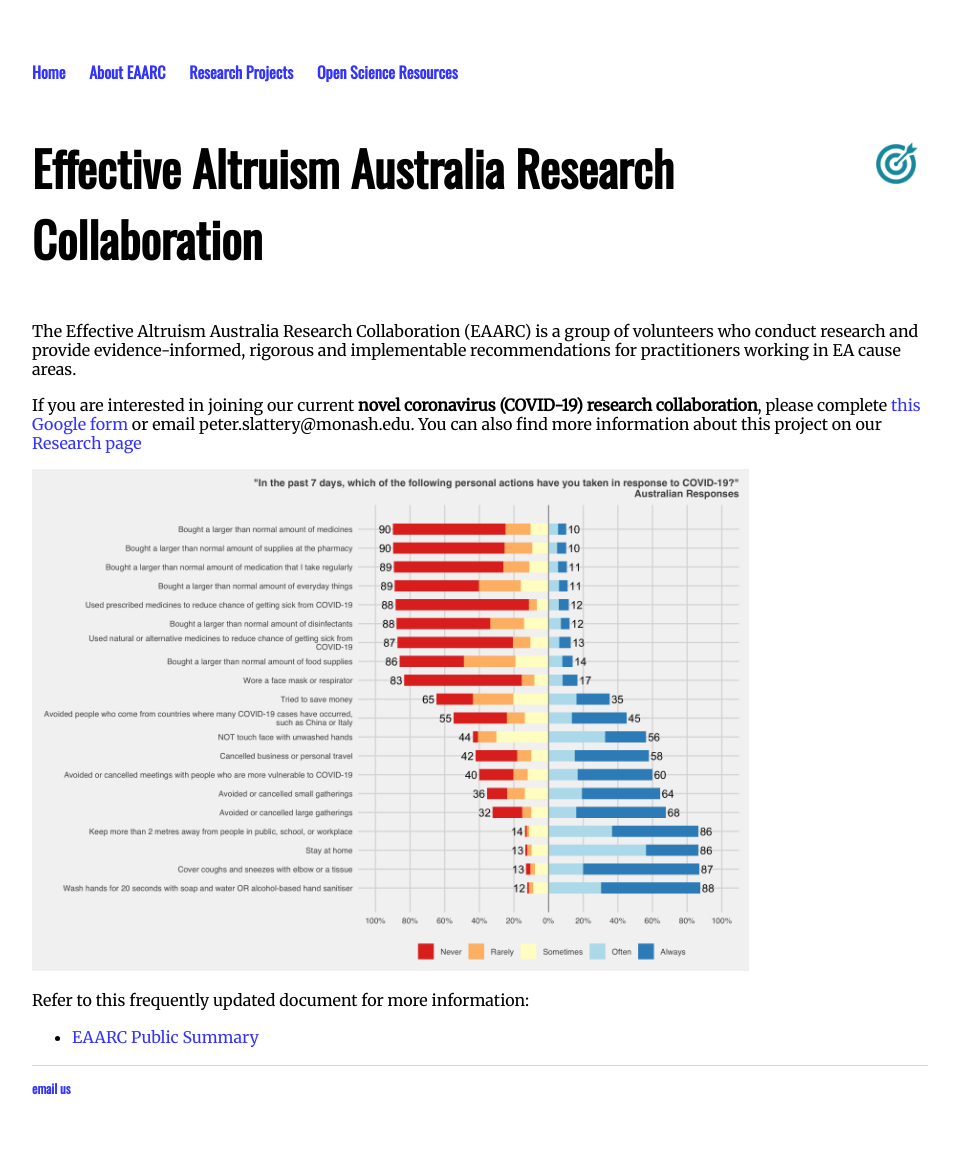
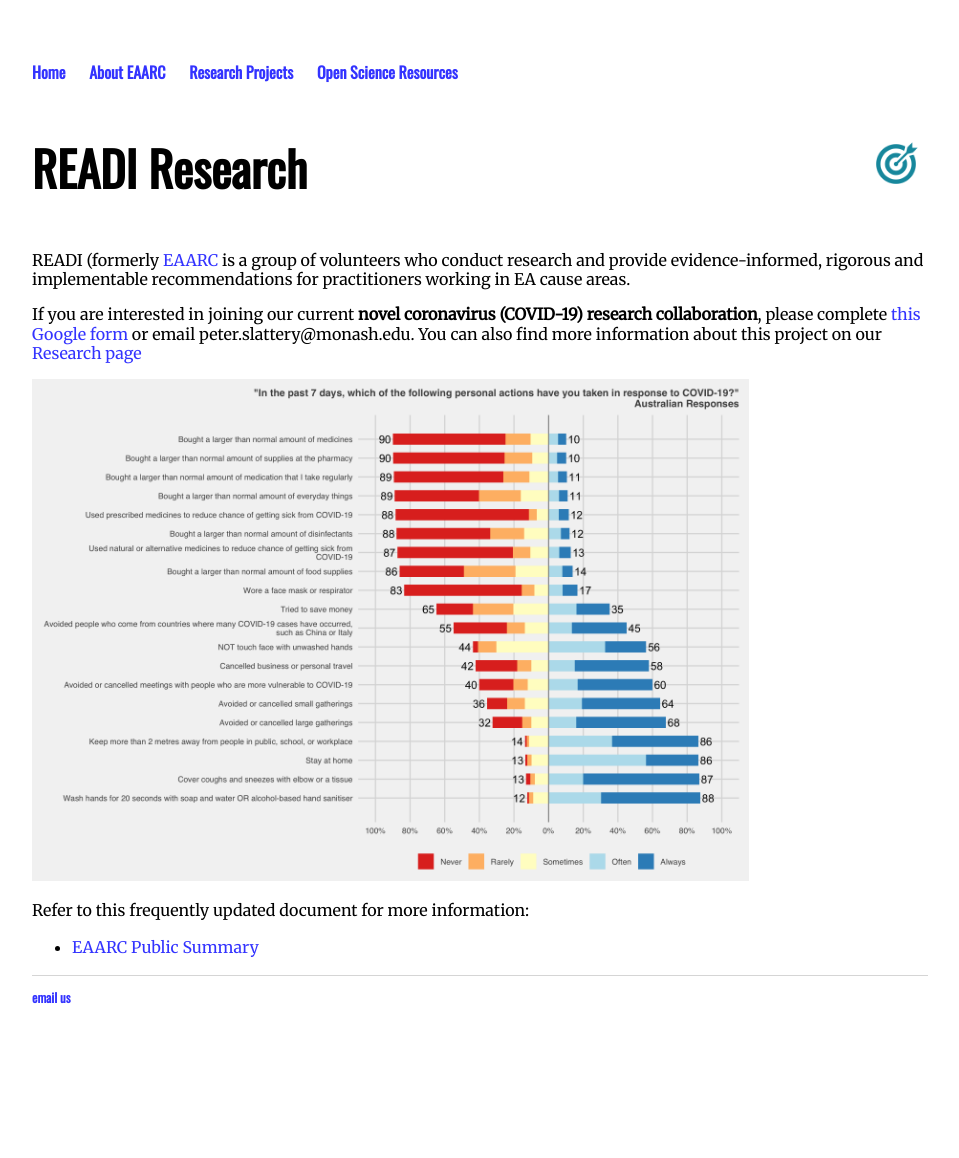
Before and after one commit to aksaeri/scrub, a Jekyll site: the page built from index.md, in a window 1280 px wide. Shown: the whole page, without its empty margins (160-1119 px from the left). Built offline with Jekyll 4.4.1, drawn with Linux system fonts in a browser that asks for light colours; after the commit the page ends 1067 px from its top, so only the background shows below that.

Commit message:
Update index.md

```diff
--- a/index.md
+++ b/index.md
@@ -1,13 +1,13 @@
 ---
 layout: default
-title: EAARC
+title: READI
 ---
 
 <img src="/assets/noun_Target_804778.png" alt="EAARC logo" title="EAARC logo" style="width: 64px; float: right; margin: 0;">
 
-# Effective Altruism Australia Research Collaboration
+# READI Research
 
-The Effective Altruism Australia Research Collaboration (EAARC) is a group of volunteers who conduct research and provide evidence-informed, rigorous and implementable recommendations for practitioners working in EA cause areas.
+READI (formerly [EAARC](https://www.eaarc.org/) is a group of volunteers who conduct research and provide evidence-informed, rigorous and implementable recommendations for practitioners working in EA cause areas.
 
 If you are interested in joining our current **novel coronavirus (COVID-19) research collaboration**, please complete [this Google form](https://forms.gle/ZA8ZQCU2aGYS31QJA) or email peter.slattery@monash.edu. You can also find more information about this project on our [Research page](pages/research.html)
 
```
